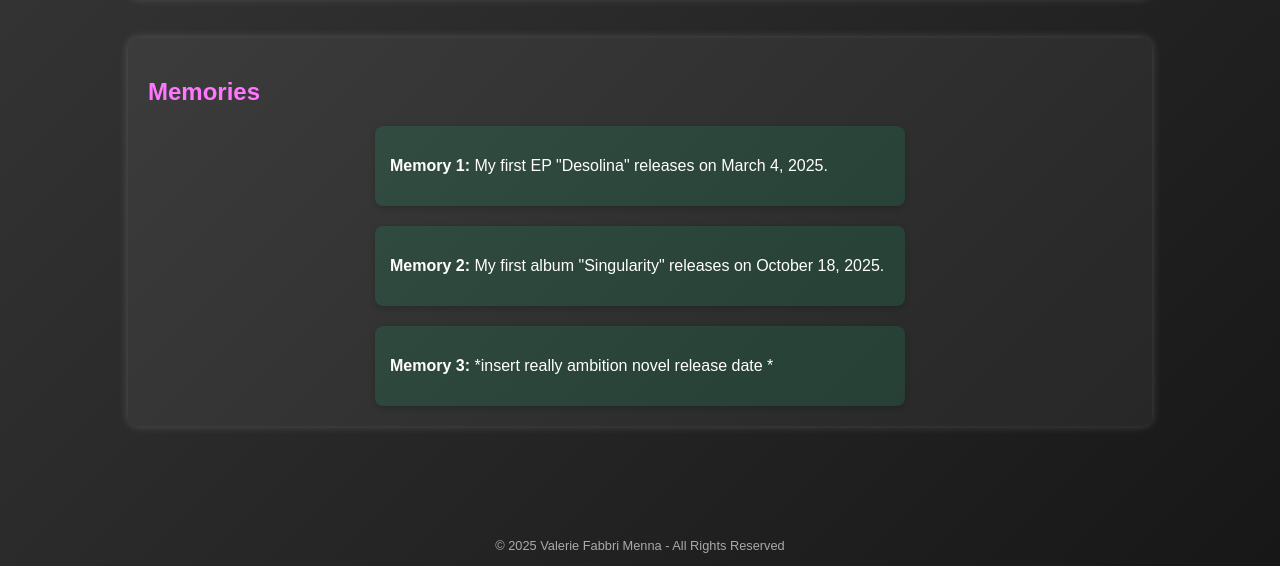
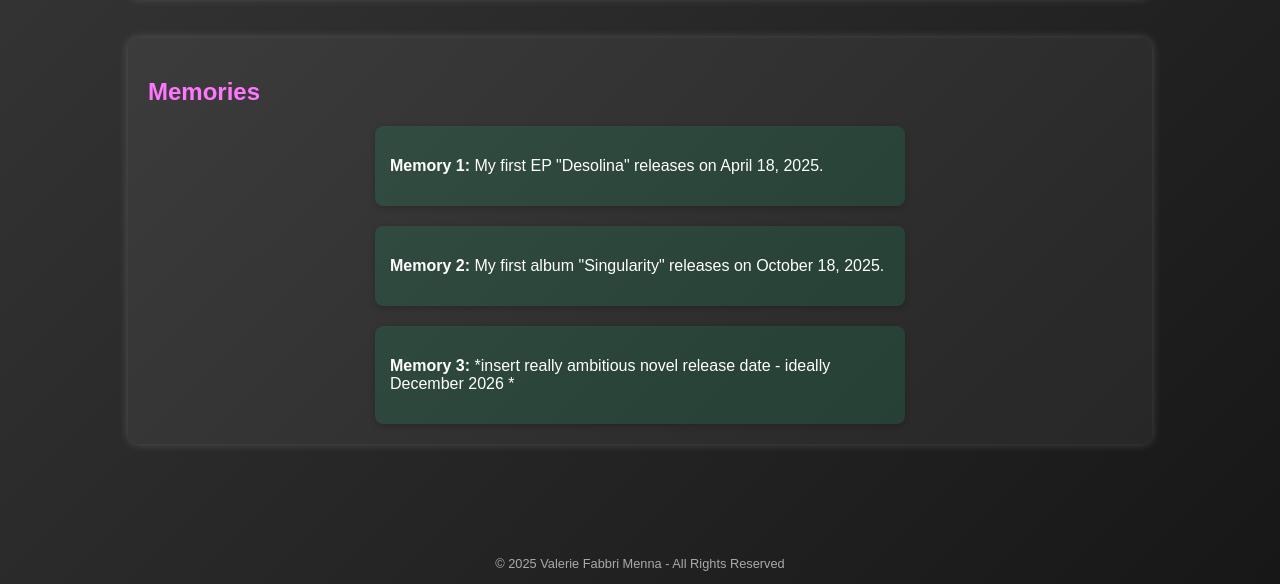
Before and after one commit to valeriefm/valeriefm.github.io, a plain HTML site: page art_memories.html in a window 1280 px wide. Shown: the part 444-1028 px from the top of the page. Drawn offline with Linux system fonts and the light colour scheme.

Commit message:
Update art_memories.html

```diff
--- a/art_memories.html
+++ b/art_memories.html
@@ -92,13 +92,13 @@
       <h2>Memories</h2>
       <div class="memory-list">
         <div class="memory-item">
-          <p><strong>Memory 1:</strong> My first EP "Desolina" releases on March 4, 2025.</p>
+          <p><strong>Memory 1:</strong> My first EP "Desolina" releases on April 18, 2025.</p>
         </div>
         <div class="memory-item">
           <p><strong>Memory 2:</strong> My first album "Singularity" releases on October 18, 2025.</p>
         </div>
         <div class="memory-item">
-          <p><strong>Memory 3:</strong> *insert really ambition novel release date * </p>
+          <p><strong>Memory 3:</strong> *insert really ambitious novel release date - ideally December 2026 * </p>
         </div>
         <!-- Add more memory items as needed -->
       </div>
```
